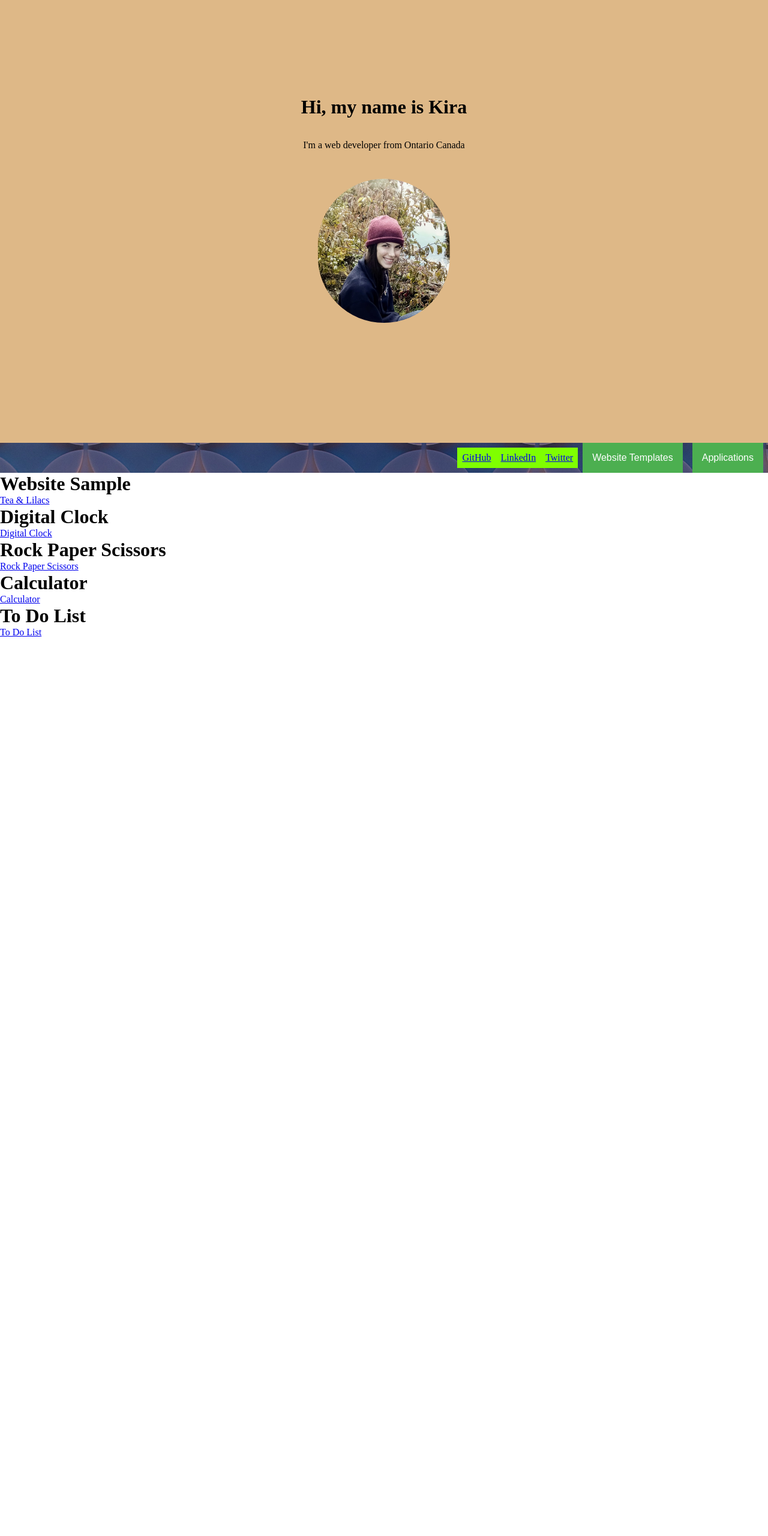
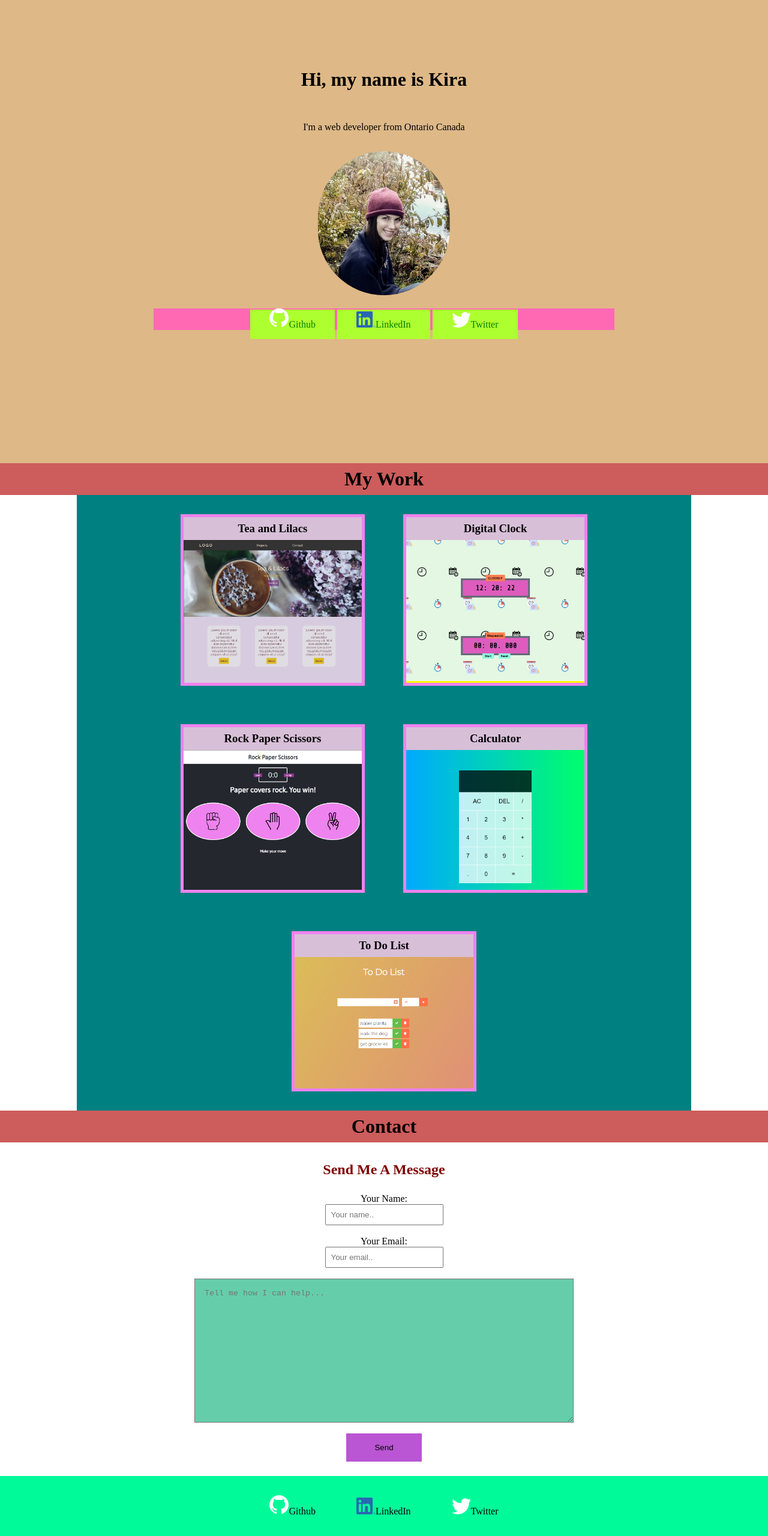
Before and after one commit to kovaltine/FreeCodeCamp, a plain HTML site: page PersonalPortfolio/index.html in a window 1280 px wide. Shown: the part 62-2622 px from the top of the page at 60% size. Before the commit the page ends 1125 px from the top, so only its background shows below. Drawn offline with Linux system fonts and the light colour scheme.

Commit message:
my work section, contact form completed
next add animations to logos and make website responsive

```diff
--- a/PersonalPortfolio/index.html
+++ b/PersonalPortfolio/index.html
@@ -9,94 +9,102 @@
 </head>
 <body>
 
+    <header>
+
 <!-- navigation bar -->
-
+        <div id="navbar">
+                <a href="#welcome-section">About Me</a>
+                <a href="#projects">My Work</a>
+                <a href="#Contact">Contact</a>
+        </div>
+        <!-- an arrow shows up after a few seconds, you can click on it and it takes you to the projects section -->
+    </header>
 
     <!-- introductory message -->
-    <header>
     <div id="welcome-section">
         <h1>Hi, my name is Kira</h1>
         <p>I'm a web developer from Ontario Canada</p>
         <img src="./images/AirBrush_20180929185559.jpg" alt="my profile picture" id="profile-picture">
-        </div>
-
-        <!-- twitter, linkedin, and github icons? instead of links? -->
-
-        <!-- an arrow shows up after a few seconds, you can click on it and it takes you to the projects section -->
-    </header>
-        <div id="navbar">
         <div class="external-links">
-            <a href="https://github.com/kovaltine" class="link">GitHub</a>
-            <a href="www.linkedin.com/in/kira-overton-5a34b1bb" class="link">LinkedIn</a>
-            <a href="#" class="link">Twitter</a>
-        </div>
-
-            <!-- dropdown menu -->
-            <div class="dropdown">
-                <a href="#projects">
-                    <button class="dropbtn">Website Templates</button>
-                </a>
-                <div class="dropdown-content">
-                    <a href="#teaAndLilacs">Tea and Lilacs</a>
-                </div>
-            </div>
-
-            <div class="dropdown">
-                <a href="#applications">
-                    <button class="dropbtn">Applications</button>
-                </a>
-                <div class="dropdown-content">
-                    <br>
-                    <a href="#clock">Digital Clock</a>
-                    <br>
-                    <a href="#rock-paper-scissors">Rock Paper Scissors</a>
-                    <a href="#calculator">Calculator</a>
-                    <a href="#todo">To Do List</a>
-                </div>
+            <a href="https://github.com/kovaltine" class="link">
+                <img src="./images/GitHub-Mark-Light-64px.png" alt="Github logo" class="logo">Github</a>
+            <a href="https://linkedin.com/in/kira-overton-5a34b1bb" class="link" >
+                <img src="./images/LI-In-Bug.png" alt="LinkedIn Logo" class="logo">LinkedIn</a>
+            <a href="#" class="link">
+                <img src="./images/2021 Twitter logo - white.png" alt="Twitter Logo" class="logo">Twitter</a>
             </div>
     </div>
 
 
     <!-- project Tiles -->
-    <div id="projects">
 
-        <!-- project tiles: websites -->
-        <div id="websites">
-        <!-- internal links don't work rn -->
+<h1 class="new-section">My Work</h1>
+    <div class="projects">
         <div class="project-tile" id="teaAndLilacs">
-            <h1>Website Sample</h1>
-            <a href="./teaAndLilacs/index.html" class="project">Tea & Lilacs</a>
+            <a href="./teaAndLilacs/index.html" class="project">
+                <h3>Tea and Lilacs</h3>
+                <img src="./images/T&LScreenshot.png" alt="tea and lilacs screenshot"></a>
         </div>
-    </div>
-
-    <!-- project tiles:applications -->
-    <div id="applications">
         <!-- fix timeout issue -->
         <div class="project-tile" id="clock">
-            <h1>Digital Clock</h1>
-                <a href="./DigitalClock/clock.html" class="project">Digital Clock</a>
+                <a href="./DigitalClock/clock.html" class="project">
+                    <h3>Digital Clock</h3>
+                <img src="./images/clockScreenshot.png" alt="digital clock screenshot"></a>
         </div>
 
         <!-- show what the computer drew -->
         <div class="project-tile" id="rock-paper-scissors">
-            <h1>Rock Paper Scissors</h1>
-                <a href="./RockPaperScissors/" class="project">Rock Paper Scissors</a>
+                <a href="./RockPaperScissors/" class="project">
+                    <h3>Rock Paper Scissors</h3>
+                <img src="./images/rpsScreenshot.png" alt="Rock Paper Scissors screenshot"></a>
         </div>
 
         <div class="project-tile" id="calculator">
-            <h1>Calculator</h1>
-                <a href="./calculator/" class="project">Calculator</a>
+                <a href="./calculator/" class="project">
+                    <h3>Calculator</h3>
+                <img src="./images/calcScreenshot.png" alt="Calculator screenshot"></a>
         </div>
 
         <div class="project-tile" id="todo">
-            <h1>To Do List</h1>
-                <a href="./ToDo/" class="project">To Do List</a>
+                <a href="./ToDo/" class="project">
+                    <h3>To Do List</h3>
+                <img src="./images/ToDoScreenshot.png" alt="To do screenshot"></a>
+        </div>
     </div>
 
+    <div class="Contact" id="#Contact">
+        <!-- contact form -->
+        <h1 class="new-section">Contact</h1>
+        <h2>Send Me A Message</h2>
+            <br>
+                <form action="https://formsubmit.co/1d1e8907b32b9057f4c34d932b416458"
+                    method="POST">
+                    <label for="name">Your Name: </label>
+
+                <input type="text" id="name" name="name" placeholder="Your name.." required>
+                <br>
+                <label for="email">Your Email: </label>
+                <input type="email" id="email" name="email" placeholder="Your email.." required>
+                <br>
+                <!-- <label for="message">Message: </label>
+                <br> -->
+                <textarea id="message" name="message" placeholder="Tell me how I can help..." required></textarea>
+                <br>
+                <input type="submit" value="Send" id="send">
+
+                <!-- this is for a THANK YOU page. doesn't really work -->
+                <!-- <input type="hidden" name="_next" target="_blank"> -->
+                </form>
+
+        <div class="contact-links">
+            <a href="https://github.com/kovaltine" class="link">
+                <img src="./images/GitHub-Mark-Light-64px.png" alt="Github logo" class="logo">Github</a>
+            <a href="https://linkedin.com/in/kira-overton-5a34b1bb" class="link" >
+                <img src="./images/LI-In-Bug.png" alt="LinkedIn Logo" class="logo">LinkedIn</a>
+            <a href="#" class="link">
+                <img src="./images/2021 Twitter logo - white.png" alt="Twitter Logo" class="logo">Twitter</a>
             </div>
-
         </div>
-
 
 </body>
 </html>
--- a/PersonalPortfolio/style.css
+++ b/PersonalPortfolio/style.css
@@ -28,58 +28,8 @@
   background-size: 100%;
 }
 
-.external-links {
-  display: flex;
-  float: left;
-  background-color: chartreuse;
-}
-
 #navbar a {
   padding: 0.5rem;
-}
-
-/* <!-- dropdown menu --> */
-
-.dropbtn {
-  background-color: #4caf50;
-  color: white;
-  padding: 16px;
-  font-size: 16px;
-  border: none;
-}
-
-.dropdown {
-  position: relative;
-  display: inline-block;
-}
-
-.dropdown-content {
-  display: none;
-
-  position: absolute;
-  background-color: #f1f1f1;
-  min-width: 10rem;
-  box-shadow: 0px 8px 16px 0px rgba(0, 0, 0, 0.2);
-  z-index: 1;
-}
-
-.dropdown-content a {
-  padding: 0.5rem;
-  margin: 0.5rem;
-  text-decoration: none;
-}
-
-.dropdown-content a:hover {
-  background-color: #ddd;
-}
-
-.dropdown:hover .dropdown-content {
-  display: flex;
-  flex-direction: column;
-}
-
-.dropdown:hover .dropbtn {
-  background-color: #3e8e41;
 }
 
 /* <!-- introductory message --> */
@@ -92,7 +42,7 @@
 }
 
 #welcome-section h1 {
-  top: 30%;
+  top: 20%;
   left: 50%;
   position: absolute;
   text-align: center;
@@ -100,10 +50,10 @@
   transform: translate(-50%, -50%);
 }
 
-#welcome-section img {
+#welcome-section #profile-picture {
   height: 30%;
   left: 50%;
-  top: 60%;
+  top: 50%;
   border-radius: 8rem;
   position: absolute;
   -ms-transform: translate(-50%, -50%);
@@ -111,11 +61,149 @@
 }
 
 #welcome-section p {
-  top: 38%;
+  top: 30%;
   position: absolute;
   left: 50%;
   -ms-transform: translate(-50%, -50%);
   transform: translate(-50%, -50%);
 }
 
+/* external links */
+.external-links {
+  top: 70%;
+  position: absolute;
+  left: 50%;
+  background-color: hotpink;
+  width: 60%;
+  -ms-transform: translate(-50%, -50%);
+  transform: translate(-50%, -50%);
+}
+
+.external-links a {
+  color: green;
+  text-decoration: none;
+  flex-direction: column;
+  background-color: greenyellow;
+  width: 100%;
+  height: 20%;
+  padding: 1rem 2rem;
+  /* align text in middle of container? */
+}
+
+.logo {
+  width: 2rem;
+  align-items: center;
+}
+
 /* <!-- project Tiles --> */
+
+.new-section {
+  width: 100%;
+  text-align: center;
+  background-color: indianred;
+  padding: 0.5rem;
+}
+
+.projects {
+  display: flex;
+  flex-direction: row;
+  flex-wrap: wrap;
+  background-color: teal;
+  width: 80%;
+  margin-left: auto;
+  margin-right: auto;
+  justify-content: center;
+}
+
+.project-tile {
+  width: 30%;
+  margin: 2rem;
+  object-fit: cover;
+  background-color: yellow;
+  border: 5px solid violet;
+  transition: transform 0.3s ease-in-out;
+}
+
+.project-tile a {
+  display: flex;
+  flex-direction: column;
+  text-decoration: none;
+  color: black;
+  background-color: thistle;
+}
+
+.project-tile img {
+  object-fit: cover;
+  width: 100%;
+}
+
+.project h3 {
+  text-align: center;
+  padding: 0.5rem;
+}
+
+.project-tile:hover {
+  transform: scale(1.1);
+}
+
+/* <!-- contact form --> */
+
+.Contact h2 {
+  color: maroon;
+  text-align: center;
+  margin-top: 2rem;
+}
+
+.Contact form {
+  display: flex;
+  flex-direction: column;
+  padding: 0.5rem;
+  align-items: center;
+}
+
+form input {
+  padding: 0.5rem;
+}
+
+#message {
+  background-color: mediumaquamarine;
+  width: 50%;
+  height: 15rem;
+  padding: 1rem;
+}
+
+#send {
+  background-color: mediumorchid;
+  padding: 1rem;
+  border: none;
+  width: 10%;
+  transition: transform 0.2s ease-in-out;
+  margin-bottom: 1rem;
+}
+
+#send:hover {
+  transform: scale(1.1);
+  background-color: mediumseagreen;
+}
+
+.contact-links {
+  background-color: mediumspringgreen;
+  text-align: center;
+  margin-left: auto;
+  margin-right: auto;
+  padding: 2rem;
+}
+
+.contact-links a {
+  padding: 2rem;
+  text-decoration: none;
+  color: black;
+  transition: transform 0.3s ease-in-out;
+}
+
+.contact-links a img:hover {
+  transform: scale(1.3);
+}
+
+.contact-links a:hover {
+}
```
Also changed, not shown: PersonalPortfolio/ToDo/index.html (+1 -1 lines), PersonalPortfolio/thankyou.html (added, +19 -0 lines), PersonalPortfolio/images/2021 Twitter logo - white.png (added), PersonalPortfolio/images/GitHub-Mark-Light-64px.png (added), PersonalPortfolio/images/LI-In-Bug.png (added), PersonalPortfolio/images/T&LScreenshot.png (added), PersonalPortfolio/images/ToDoScreenshot.png (added), PersonalPortfolio/images/calcScreenshot.png (added), PersonalPortfolio/images/clockScreenshot.png (added), PersonalPortfolio/images/rpsScreenshot.png (added). Lines whose indentation alone changed are shown as unchanged.
